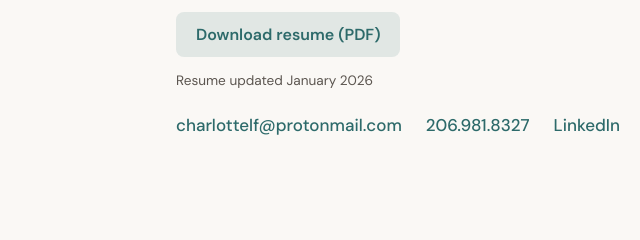
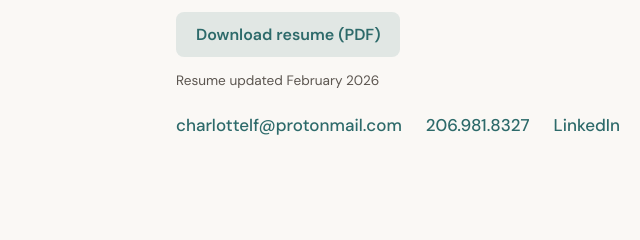
Before and after one commit to char-lotte-anne/char-lotte-anne, a website: page index.html in a window 1280 px wide. Shown: the part 9131-9371 px from the top of the page, 88-728 px from the left. Drawn offline with Linux system fonts and the light colour scheme.

Commit message:
resume edit

```diff
--- a/index.html
+++ b/index.html
@@ -341,7 +341,7 @@
       <p class="contact-pitch reveal">I’m actively looking for my first full-time role starting around March 2026. Reach out to chat and hear more about my work.</p>
       <p class="contact-extra reveal">When I'm not coding: salsa, sourdough, and contemporary mythology.</p>
       <p class="contact-resume reveal"><a href="resume.pdf" download="Charlotte-Larson-Freeman-Resume.pdf" class="btn btn-secondary">Download resume (PDF)</a></p>
-      <p class="resume-updated reveal">Resume updated January 2026</p>
+      <p class="resume-updated reveal">Resume updated February 2026</p>
       <div id="copy-announce" aria-live="polite" aria-atomic="true" class="sr-only"></div>
       <ul class="contact-links reveal">
         <li class="contact-email-wrap">
```
Also changed, not shown: 1 other file.
